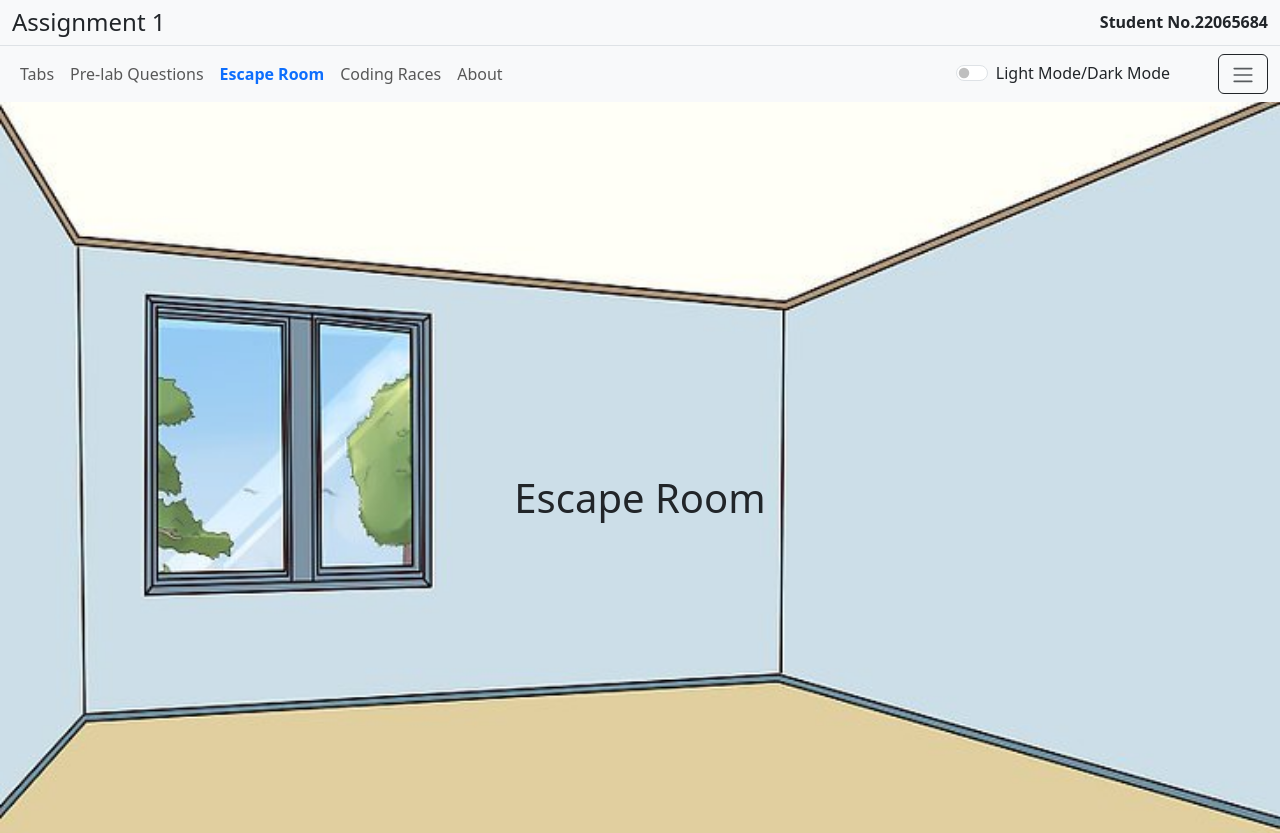
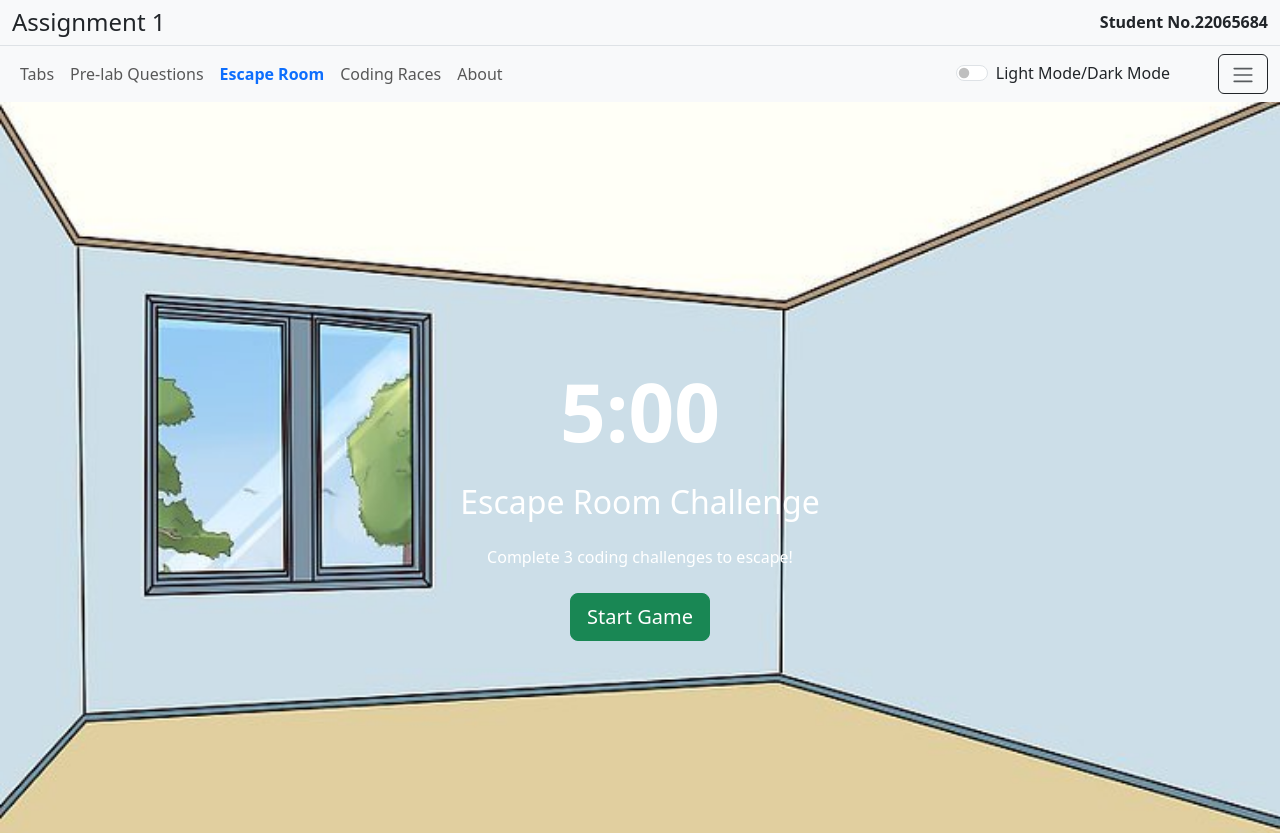
Before and after one commit to JZ556/part1, a Next.js app: page /escape-room in a window 1280 px wide. Shown: the top 833 px of the page. Built offline with nearby package versions, Linux system fonts and the light colour scheme.

Commit message:
feat: add timer function

```diff
--- a/src/app/escape-room/page.js
+++ b/src/app/escape-room/page.js
@@ -1,4 +1,39 @@
+"use client";
+
+import { useState, useEffect } from 'react';
+
 export default function EscapeRoom() {
+    // Game state management
+    const [gameState, setGameState] = useState('waiting'); // 'waiting', 'playing', 'won', 'lost'
+    const [timeLeft, setTimeLeft] = useState(300); // 5 minutes in seconds
+    const [currentStage, setCurrentStage] = useState(1);
+
+    // Timer effect
+    useEffect(() => {
+        if (gameState === 'playing' && timeLeft > 0) {
+            const timer = setTimeout(() => {
+                setTimeLeft(timeLeft - 1);
+            }, 1000);
+            return () => clearTimeout(timer);
+        } else if (timeLeft === 0) {
+            setGameState('lost');
+        }
+    }, [gameState, timeLeft]);
+
+    // Format time as MM:SS
+    const formatTime = (seconds) => {
+        const minutes = Math.floor(seconds / 60);
+        const remainingSeconds = seconds % 60;
+        return `${minutes}:${remainingSeconds.toString().padStart(2, '0')}`;
+    };
+
+    // Start game function
+    const startGame = () => {
+        setGameState('playing');
+        setTimeLeft(300);
+        setCurrentStage(1);
+    };
+
     return (
         <div
             className="min-vh-100 d-flex align-items-center justify-content-center"
@@ -10,7 +45,60 @@ export default function EscapeRoom() {
             }}
         >
             <div className="container py-5 text-center">
-                <h1 className="text-dark">Escape Room</h1>
+                {/* Timer Display - Big and Prominent */}
+                <div className="mb-4">
+                    <h1 className="display-1 text-white fw-bold">
+                        {formatTime(timeLeft)}
+                    </h1>
+                </div>
+
+                {/* Game Content Based on State */}
+                {gameState === 'waiting' && (
+                    <div>
+                        <h2 className="text-white mb-4">Escape Room Challenge</h2>
+                        <p className="text-white mb-4">Complete 3 coding challenges to escape!</p>
+                        <button
+                            className="btn btn-success btn-lg"
+                            onClick={startGame}
+                        >
+                            Start Game
+                        </button>
+                    </div>
+                )}
+
+                {gameState === 'playing' && (
+                    <div>
+                        <h2 className="text-white mb-4">Stage {currentStage} of 3</h2>
+                        <p className="text-white">Challenge content will go here...</p>
+                        <button className="btn btn-primary">Submit Answer</button>
+                    </div>
+                )}
+
+                {gameState === 'won' && (
+                    <div>
+                        <h2 className="text-success">🎉 ESCAPED! 🎉</h2>
+                        <p className="text-white">Congratulations! You completed all challenges!</p>
+                        <button
+                            className="btn btn-success"
+                            onClick={() => setGameState('waiting')}
+                        >
+                            Play Again
+                        </button>
+                    </div>
+                )}
+
+                {gameState === 'lost' && (
+                    <div>
+                        <h2 className="text-danger">⏰ TIME'S UP! ⏰</h2>
+                        <p className="text-white">You didn't escape in time. Try again!</p>
+                        <button
+                            className="btn btn-warning"
+                            onClick={() => setGameState('waiting')}
+                        >
+                            Try Again
+                        </button>
+                    </div>
+                )}
             </div>
         </div>
     )
```
